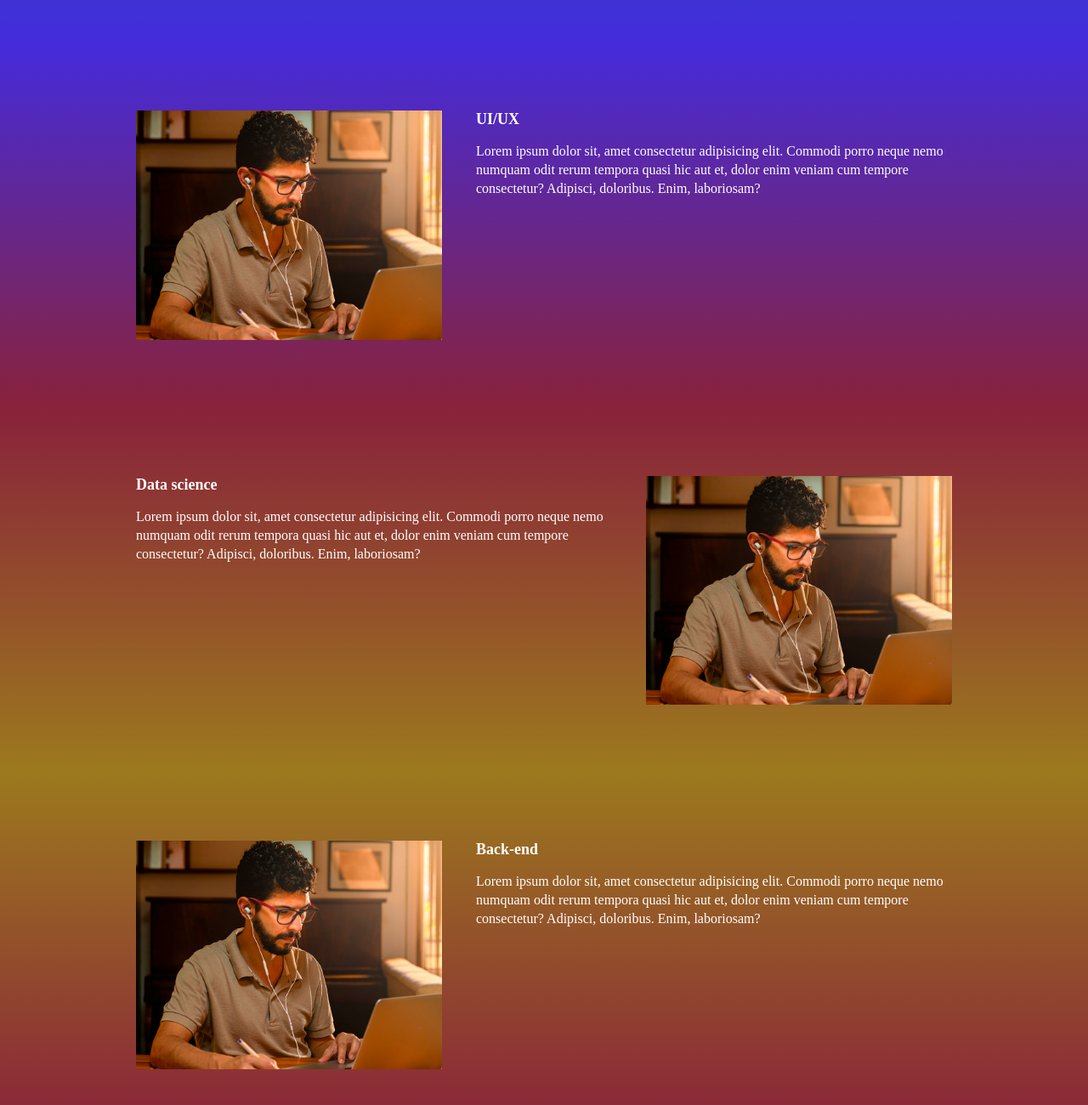
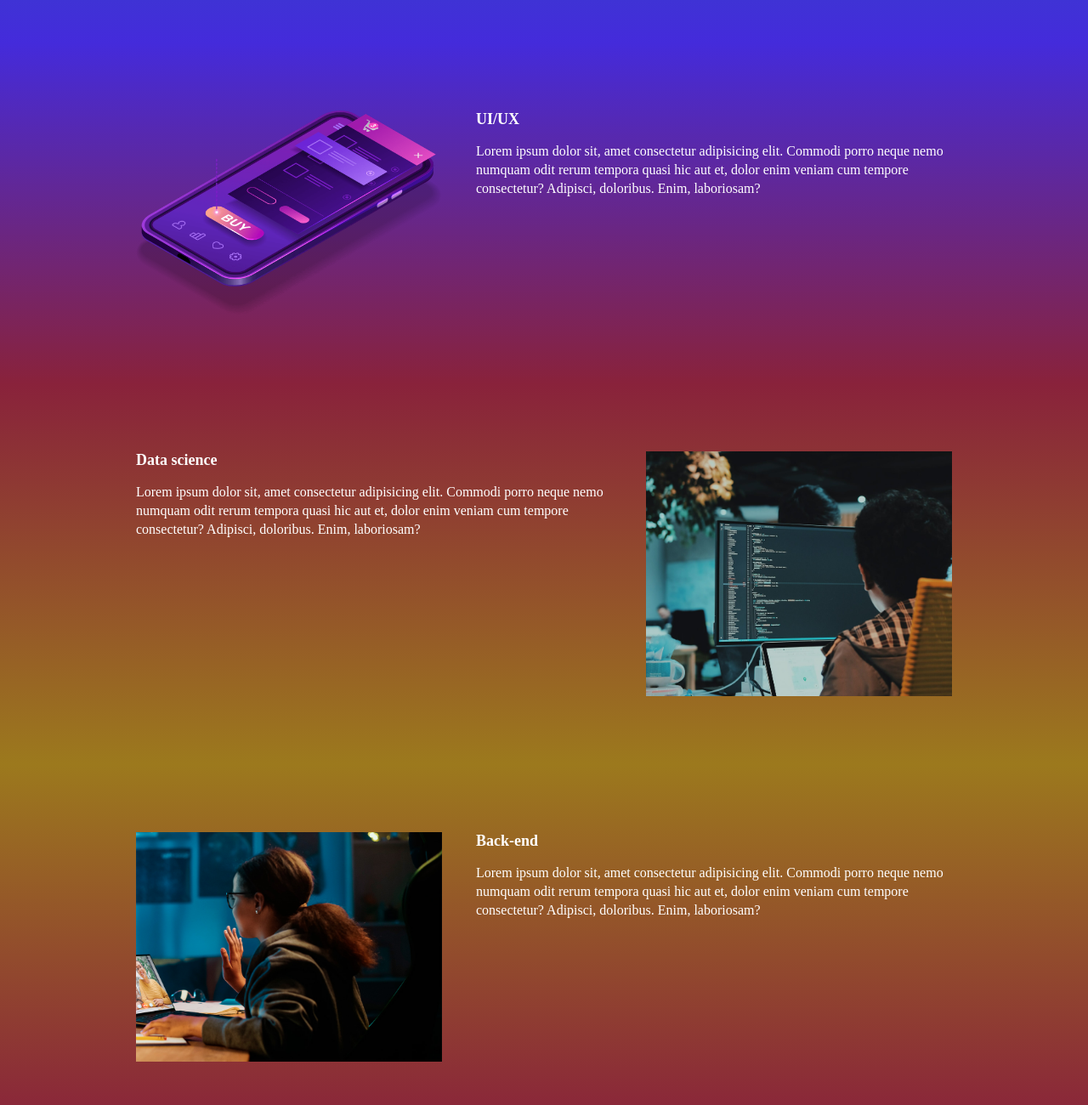
Before and after one commit to Nycolas-Klentfelt/ebac_tech_talks, a website built with Parcel: page src/index.html in a window 1280 px wide. Shown: the part 940-2240 px from the top of the page at 85% size. Built offline with nearby package versions, Linux system fonts and the light colour scheme.

Commit message:
Atualizando imagens

```diff
--- a/src/index.html
+++ b/src/index.html
@@ -59,7 +59,7 @@
                     Lorem ipsum dolor sit, amet consectetur adipisicing elit. Commodi porro neque nemo numquam odit rerum tempora quasi hic aut et, dolor enim veniam cum tempore consectetur? Adipisci, doloribus. Enim, laboriosam?
                 </p>
             </div>
-            <img class="event__image" src="images/frontend.png" alt="front-end">
+            <img class="event__image" src="images/ui-ux.png" alt="front-end">
         </div>
     </section>
     <section class="event event--data-science">
@@ -70,7 +70,7 @@
                     Lorem ipsum dolor sit, amet consectetur adipisicing elit. Commodi porro neque nemo numquam odit rerum tempora quasi hic aut et, dolor enim veniam cum tempore consectetur? Adipisci, doloribus. Enim, laboriosam?
                 </p>
             </div>
-            <img class="event__image" src="images/frontend.png" alt="front-end">
+            <img class="event__image" src="images/data.png" alt="front-end">
         </div>
     </section>
     <section class="event event--backend event--image-left">
@@ -81,7 +81,7 @@
                     Lorem ipsum dolor sit, amet consectetur adipisicing elit. Commodi porro neque nemo numquam odit rerum tempora quasi hic aut et, dolor enim veniam cum tempore consectetur? Adipisci, doloribus. Enim, laboriosam?
                 </p>
             </div>
-            <img class="event__image" src="images/frontend.png" alt="front-end">
+            <img class="event__image" src="images/backend.png" alt="front-end">
         </div>
     </section>
     <script src="https://unpkg.com/aos@next/dist/aos.js"></script>
```
